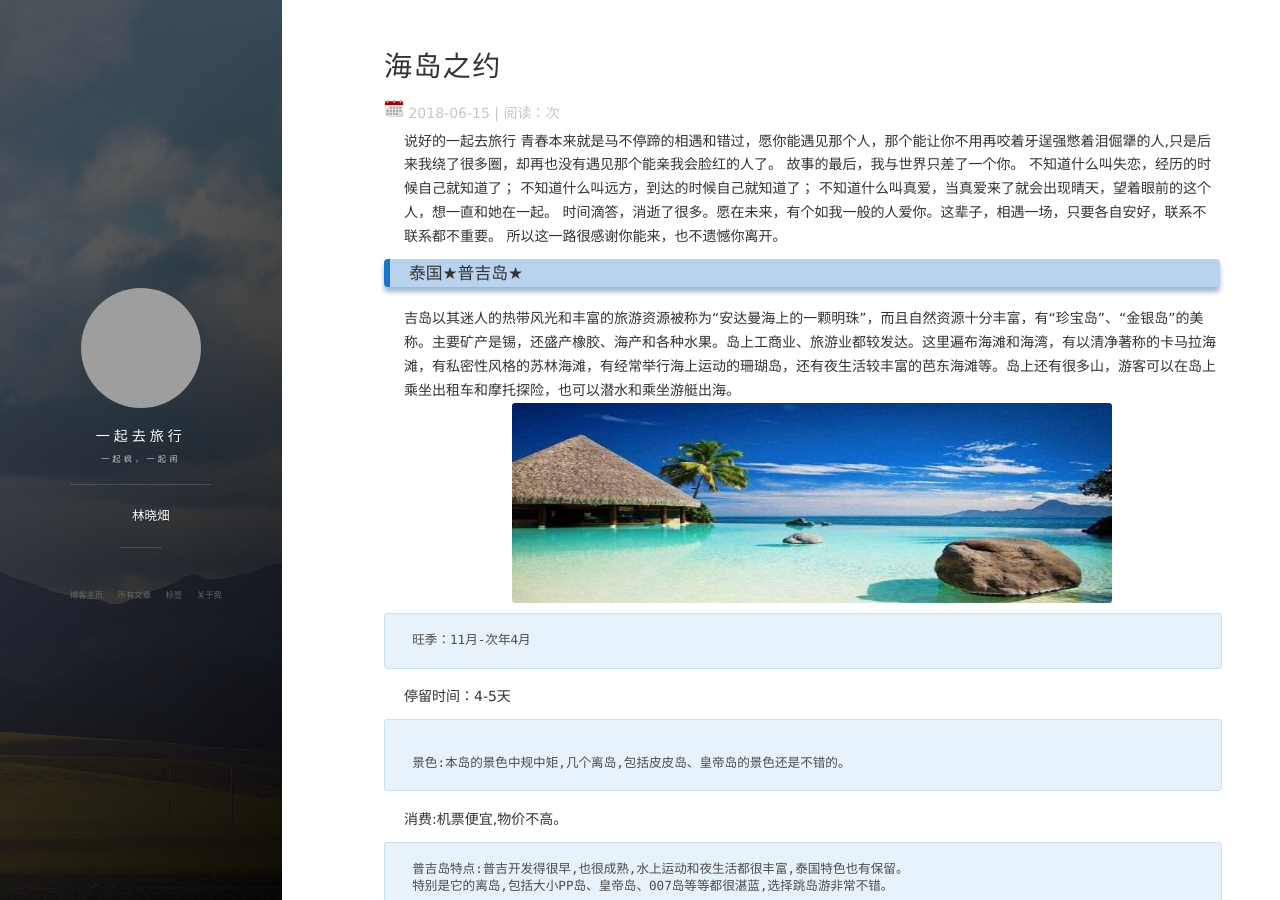
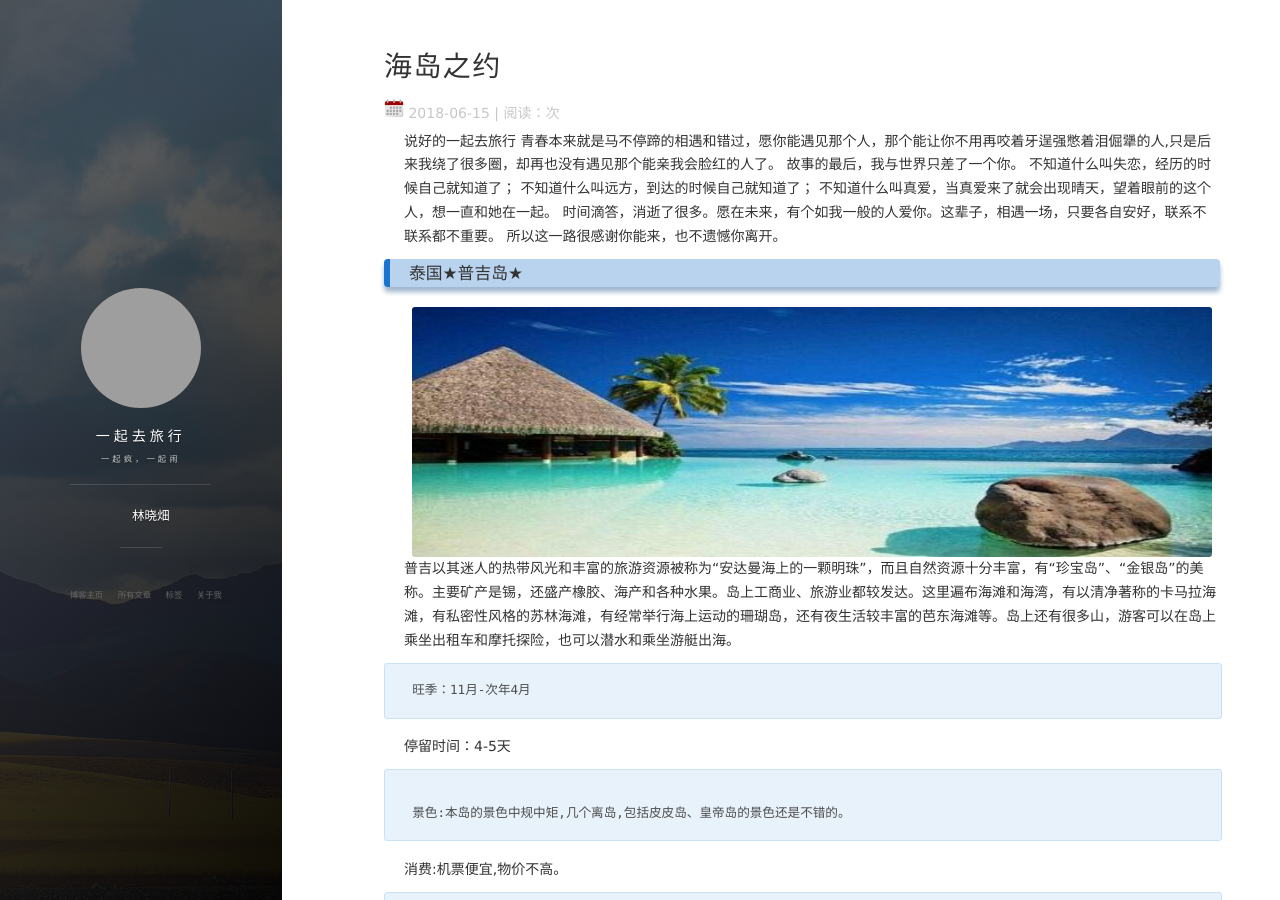
Before and after one commit to lxtxx/lxtxx.github.io, a Jekyll site: the page built from _posts/2017-01-03-iOS_Wifilist.md, in a window 1280 px wide and 900 px high. Built offline with Jekyll 4.4.1, drawn with Linux system fonts in a browser that asks for light colours; nearby versions of some CDN libraries; comment, search, counter and statistics services are not loaded; grey boxes are pictures that could not be loaded.

Commit message:
Update 2017-01-03-iOS_Wifilist.md

````diff
--- a/_posts/2017-01-03-iOS_Wifilist.md
+++ b/_posts/2017-01-03-iOS_Wifilist.md
@@ -13,8 +13,9 @@ tag: 十一
   时间滴答，消逝了很多。愿在未来，有个如我一般的人爱你。这辈子，相遇一场，只要各自安好，联系不联系都不重要。
   所以这一路很感谢你能来，也不遗憾你离开。
 ### 泰国★普吉岛★
-吉岛以其迷人的热带风光和丰富的旅游资源被称为“安达曼海上的一颗明珠”，而且自然资源十分丰富，有“珍宝岛”、“金银岛”的美称。主要矿产是锡，还盛产橡胶、海产和各种水果。岛上工商业、旅游业都较发达。这里遍布海滩和海湾，有以清净著称的卡马拉海滩，有私密性风格的苏林海滩，有经常举行海上运动的珊瑚岛，还有夜生活较丰富的芭东海滩等。岛上还有很多山，游客可以在岛上乘坐出租车和摩托探险，也可以潜水和乘坐游艇出海。
-<img src="/images/posts/Xcode8/15.jpg" height="200" width="600">
+<img src="/images/posts/Xcode8/15.jpg" height="250" width="800">
+普吉以其迷人的热带风光和丰富的旅游资源被称为“安达曼海上的一颗明珠”，而且自然资源十分丰富，有“珍宝岛”、“金银岛”的美称。主要矿产是锡，还盛产橡胶、海产和各种水果。岛上工商业、旅游业都较发达。这里遍布海滩和海湾，有以清净著称的卡马拉海滩，有私密性风格的苏林海滩，有经常举行海上运动的珊瑚岛，还有夜生活较丰富的芭东海滩等。岛上还有很多山，游客可以在岛上乘坐出租车和摩托探险，也可以潜水和乘坐游艇出海。
+
 ```
 旺季：11月-次年4月
 ```
````
